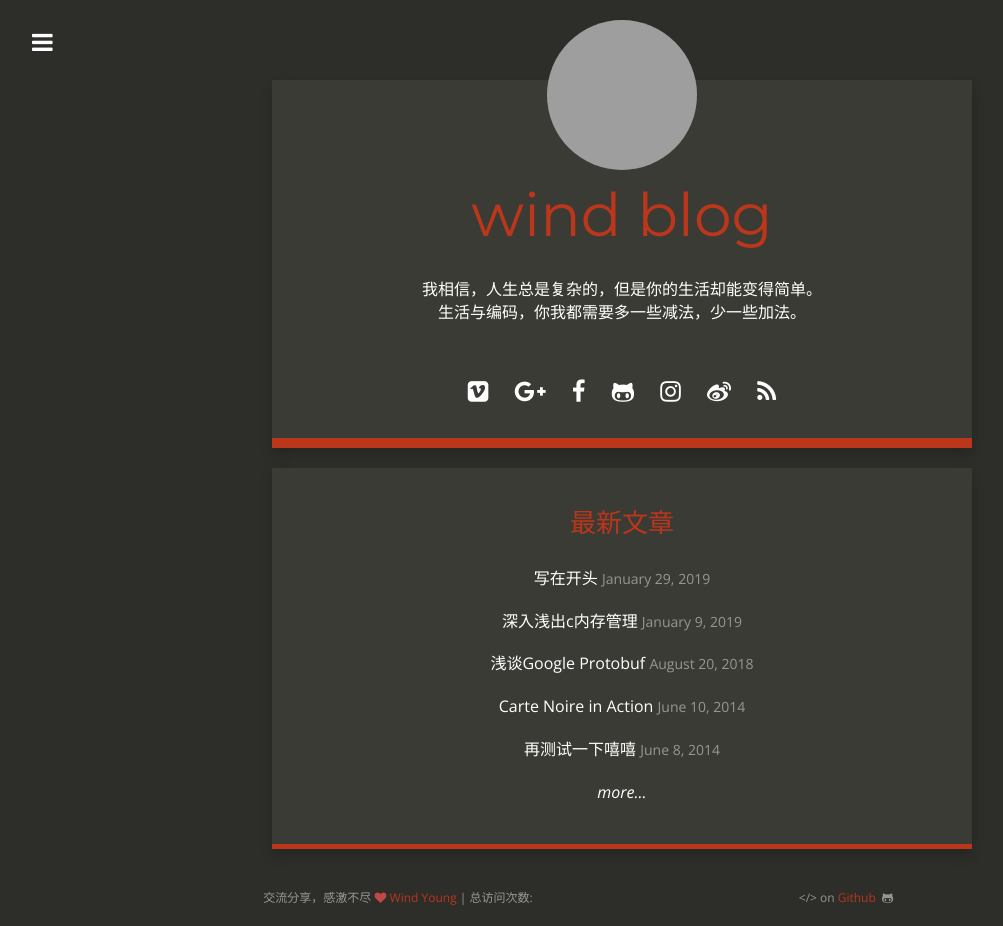
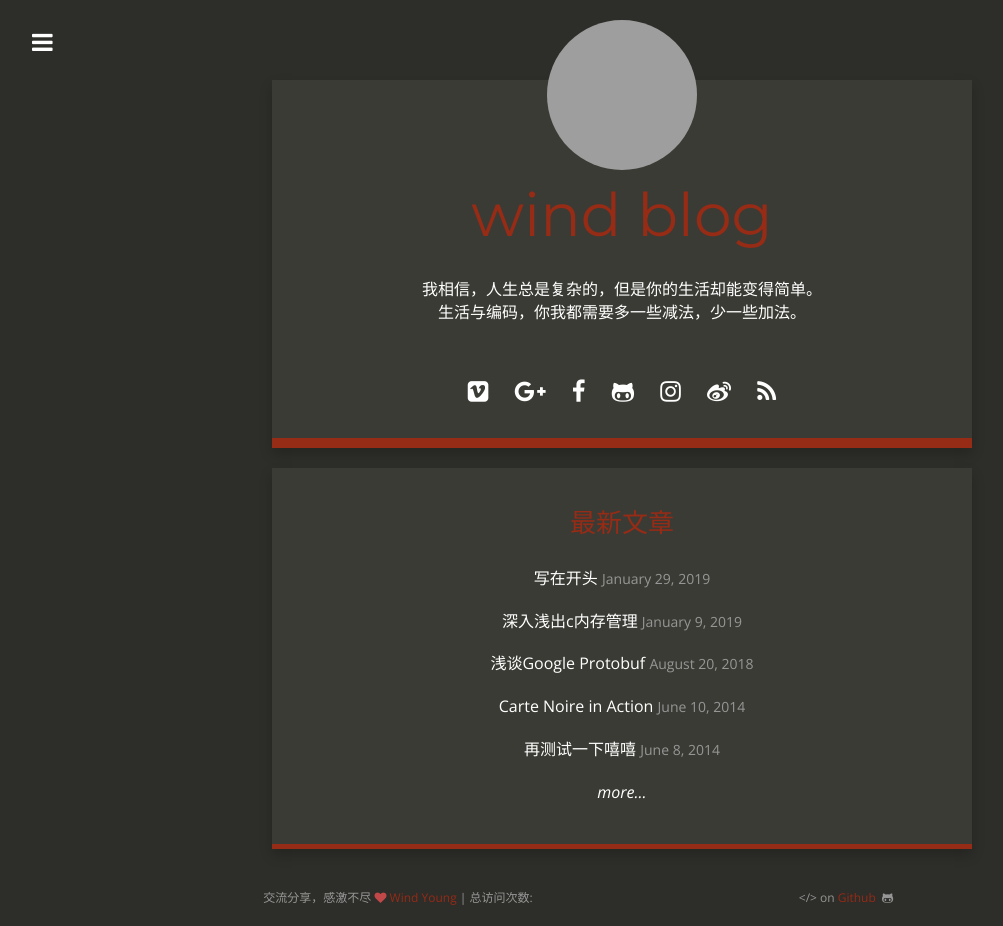
Before and after one commit to wind3110991/wind3110991.github.io, a Jekyll site: the page built from index.html, in a window 1280 px wide. Shown: the whole page, without its empty margins (18-1021 px from the left). Built offline with Jekyll 4.4.1, drawn with Linux system fonts in a browser that asks for light colours; nearby versions of some CDN libraries; comment, search, counter and statistics services are not loaded; grey boxes are pictures that could not be loaded.

Commit message:
update blog

```diff
--- a/css/style.scss
+++ b/css/style.scss
@@ -21,7 +21,7 @@ $dark:           #2D2D29;
 $medium:         #3B3B35;
 $light-medium:   #969696;
 $dark-blue:      #215A6D;
-$color-wind:     #bb361b;
+$color-wind:     #962b16;
 $green:          #92C7A3;
 $light:          #DFECE6;
 $white:          #FFFFFF;
```
